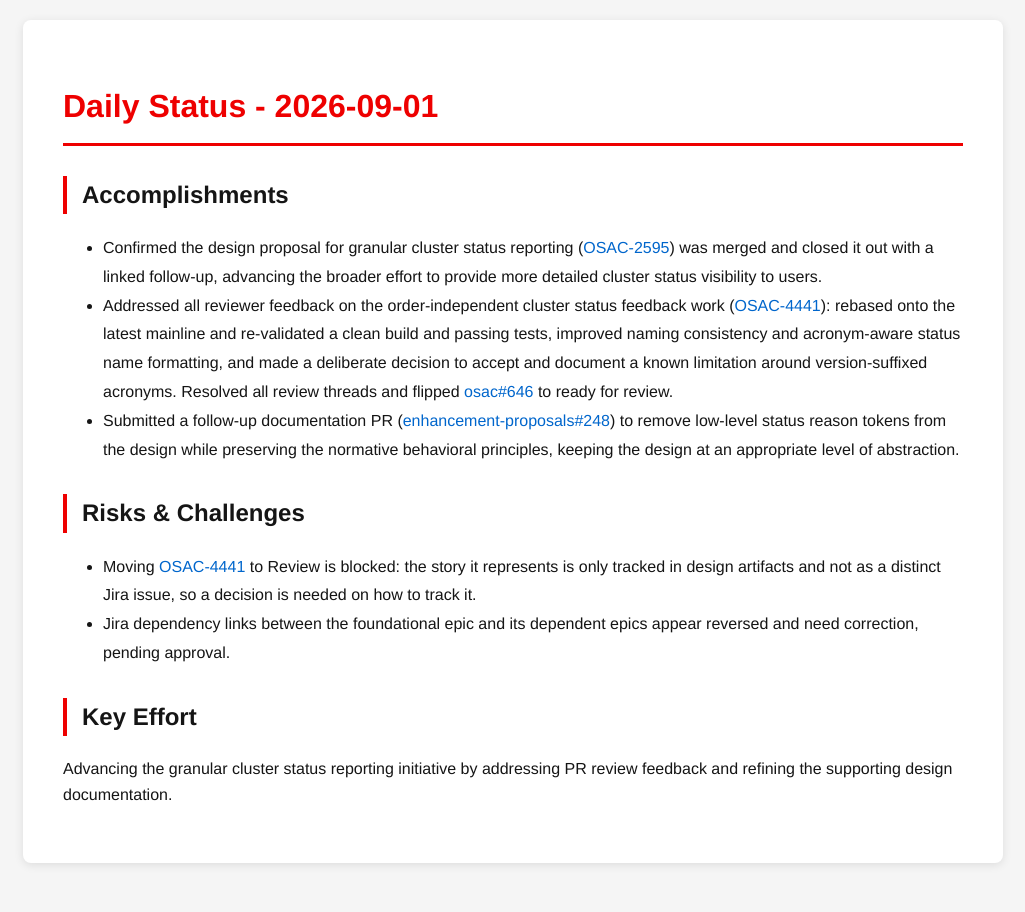
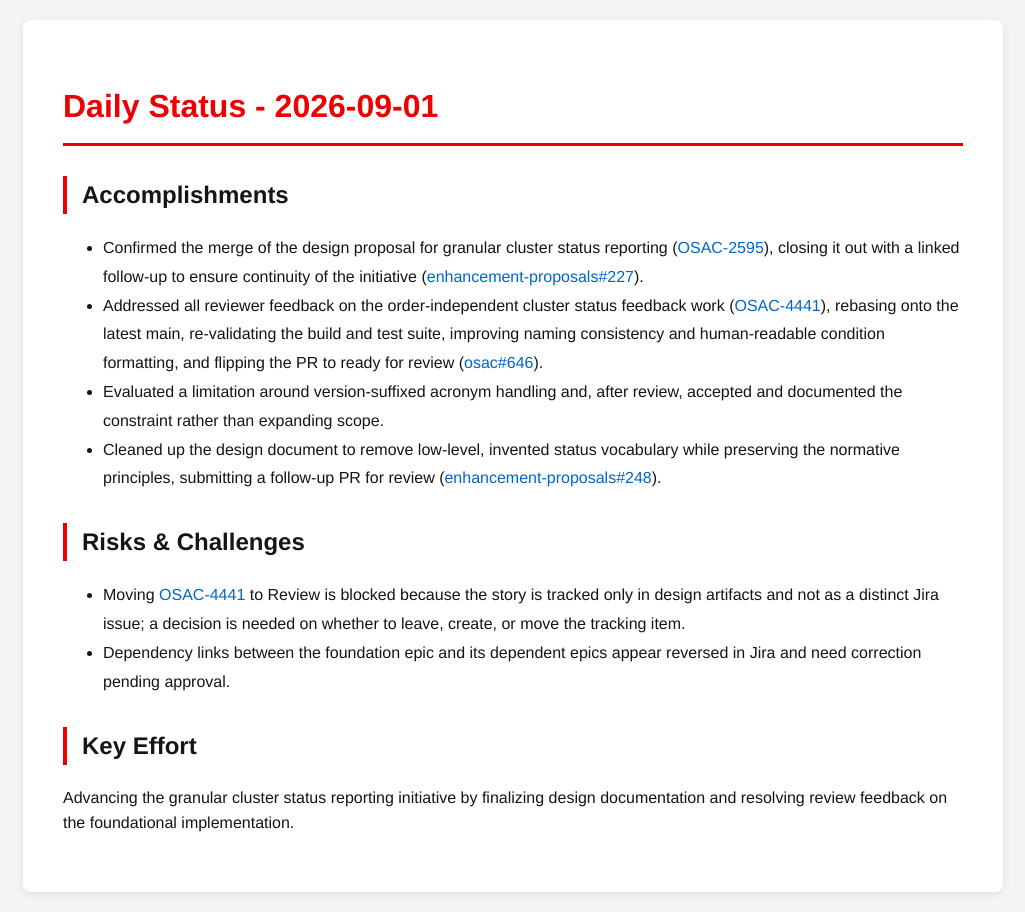
Before and after one commit to tzvatot/daily-status, a Jekyll site: the page built from 2026-09-01.md, in a window 1280 px wide. Shown: the whole page, without its empty margins (127-1152 px from the left). Built offline with Jekyll 4.4.1, drawn with Linux system fonts in a browser that asks for light colours.

Commit message:
Daily status update - 2026-09-01

```diff
--- a/2026-09-01.md
+++ b/2026-09-01.md
@@ -7,13 +7,14 @@ date: 2026-09-01
 # Daily Status - 2026-09-01
 
 ## Accomplishments
-- Confirmed the design proposal for granular cluster status reporting ([OSAC-2595](https://redhat.atlassian.net/browse/OSAC-2595)) was merged and closed it out with a linked follow-up, advancing the broader effort to provide more detailed cluster status visibility to users.
-- Addressed all reviewer feedback on the order-independent cluster status feedback work ([OSAC-4441](https://redhat.atlassian.net/browse/OSAC-4441)): rebased onto the latest mainline and re-validated a clean build and passing tests, improved naming consistency and acronym-aware status name formatting, and made a deliberate decision to accept and document a known limitation around version-suffixed acronyms. Resolved all review threads and flipped [osac#646](https://github.com/osac-project/osac/pull/646) to ready for review.
-- Submitted a follow-up documentation PR ([enhancement-proposals#248](https://github.com/osac-project/enhancement-proposals/pull/248)) to remove low-level status reason tokens from the design while preserving the normative behavioral principles, keeping the design at an appropriate level of abstraction.
+- Confirmed the merge of the design proposal for granular cluster status reporting ([OSAC-2595](https://redhat.atlassian.net/browse/OSAC-2595)), closing it out with a linked follow-up to ensure continuity of the initiative ([enhancement-proposals#227](https://github.com/osac-project/enhancement-proposals/pull/227)).
+- Addressed all reviewer feedback on the order-independent cluster status feedback work ([OSAC-4441](https://redhat.atlassian.net/browse/OSAC-4441)), rebasing onto the latest main, re-validating the build and test suite, improving naming consistency and human-readable condition formatting, and flipping the PR to ready for review ([osac#646](https://github.com/osac-project/osac/pull/646)).
+- Evaluated a limitation around version-suffixed acronym handling and, after review, accepted and documented the constraint rather than expanding scope.
+- Cleaned up the design document to remove low-level, invented status vocabulary while preserving the normative principles, submitting a follow-up PR for review ([enhancement-proposals#248](https://github.com/osac-project/enhancement-proposals/pull/248)).
 
 ## Risks & Challenges
-- Moving [OSAC-4441](https://redhat.atlassian.net/browse/OSAC-4441) to Review is blocked: the story it represents is only tracked in design artifacts and not as a distinct Jira issue, so a decision is needed on how to track it.
-- Jira dependency links between the foundational epic and its dependent epics appear reversed and need correction, pending approval.
+- Moving [OSAC-4441](https://redhat.atlassian.net/browse/OSAC-4441) to Review is blocked because the story is tracked only in design artifacts and not as a distinct Jira issue; a decision is needed on whether to leave, create, or move the tracking item.
+- Dependency links between the foundation epic and its dependent epics appear reversed in Jira and need correction pending approval.
 
 ## Key Effort
-Advancing the granular cluster status reporting initiative by addressing PR review feedback and refining the supporting design documentation.
+Advancing the granular cluster status reporting initiative by finalizing design documentation and resolving review feedback on the foundational implementation.
```
